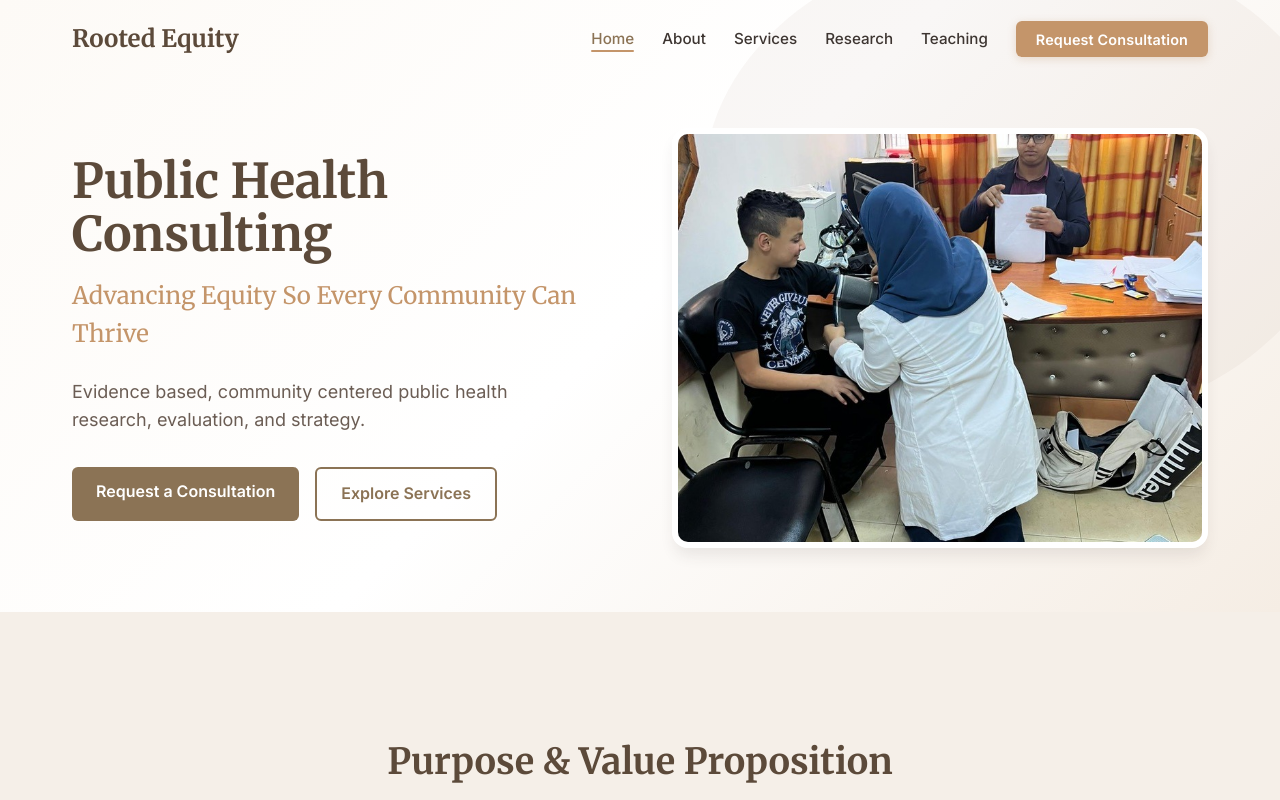
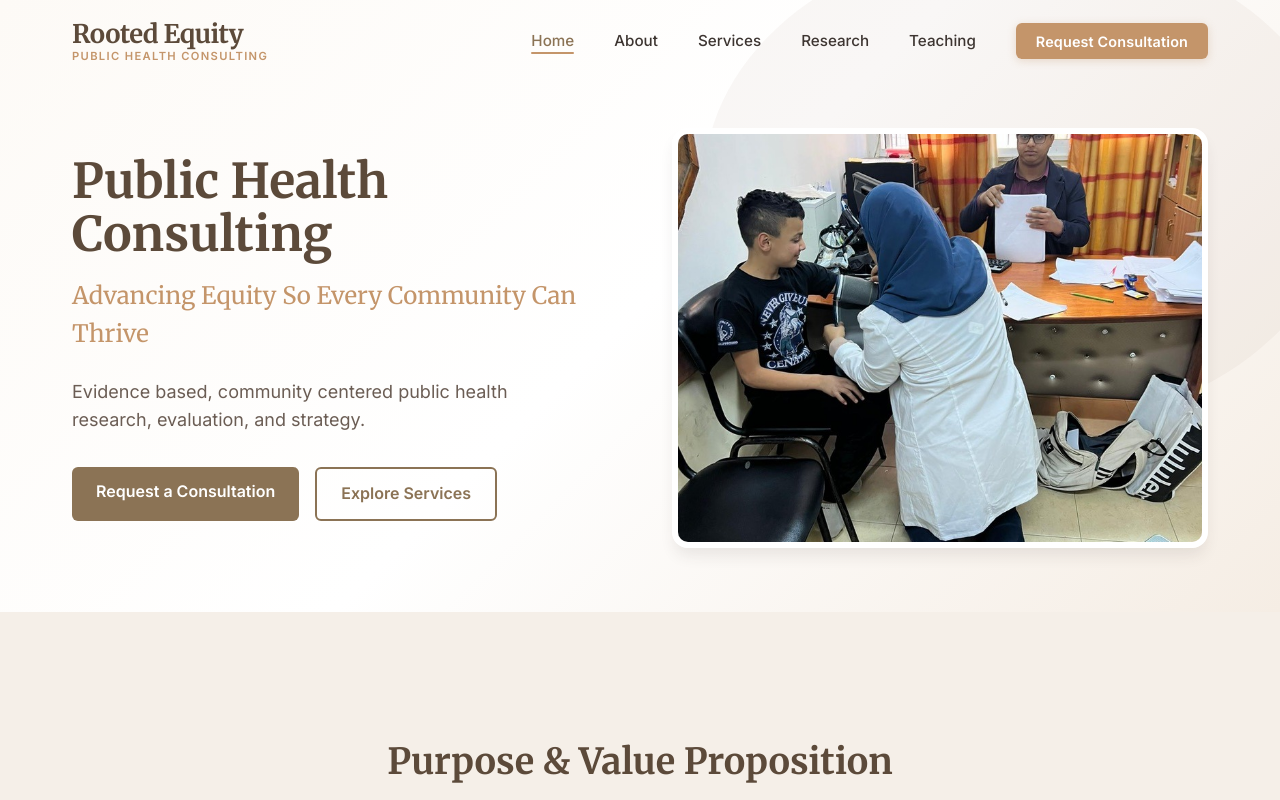
Before and after one commit to vidhyakshayakannan/rooted-equity-portfolio, a React (Vite) app: page / in a window 1280 px wide. Shown: the top 800 px of the page. Built offline with nearby package versions, Linux system fonts and the light colour scheme.

Commit message:
Modified navbar

```diff
--- a/src/components/Navbar.css
+++ b/src/components/Navbar.css
@@ -22,21 +22,43 @@
 }
 
 .navbar-brand {
-  font-family: var(--font-heading);
-  font-size: 1.5rem;
-  font-weight: 700;
-  color: var(--color-primary-dark);
-  cursor: pointer;
   text-decoration: none;
 }
 
-.navbar-brand:hover {
+.brand-container {
+  display: flex;
+  flex-direction: column;
+  align-items: flex-start;
+  line-height: 1.1;
+}
+
+.brand-main {
+  font-family: var(--font-heading);
+  font-size: 1.6rem;
+  font-weight: 700;
+  color: var(--color-primary-dark);
+  letter-spacing: -0.02em;
+}
+
+.brand-sub {
+  font-family: var(--font-body);
+  font-size: 0.7rem;
+  text-transform: uppercase;
+  letter-spacing: 0.12em;
+  color: var(--color-secondary);
+  /* Using secondary/accent color for elegance */
+  font-weight: 600;
+  margin-top: 2px;
+}
+
+.navbar-brand:hover .brand-main {
   color: var(--color-primary);
 }
 
 .navbar-links {
   display: flex;
-  gap: 1.75rem;
+  gap: 2.5rem;
+  /* Increased gap for equal, spacious look */
   align-items: center;
 }
 
--- a/src/components/Navbar.jsx
+++ b/src/components/Navbar.jsx
@@ -29,7 +29,10 @@ const Navbar = () => {
     <nav className={`navbar ${scrolled ? 'scrolled' : ''}`}>
       <div className="container navbar-content">
         <Link to="/" className="navbar-brand">
-          <span className="brand-rooted">Rooted Equity</span>
+          <div className="brand-container">
+            <span className="brand-main">Rooted Equity</span>
+            <span className="brand-sub">Public Health Consulting</span>
+          </div>
         </Link>
 
         <button className="mobile-menu-btn" onClick={toggleMenu} aria-label="Toggle menu">
```
